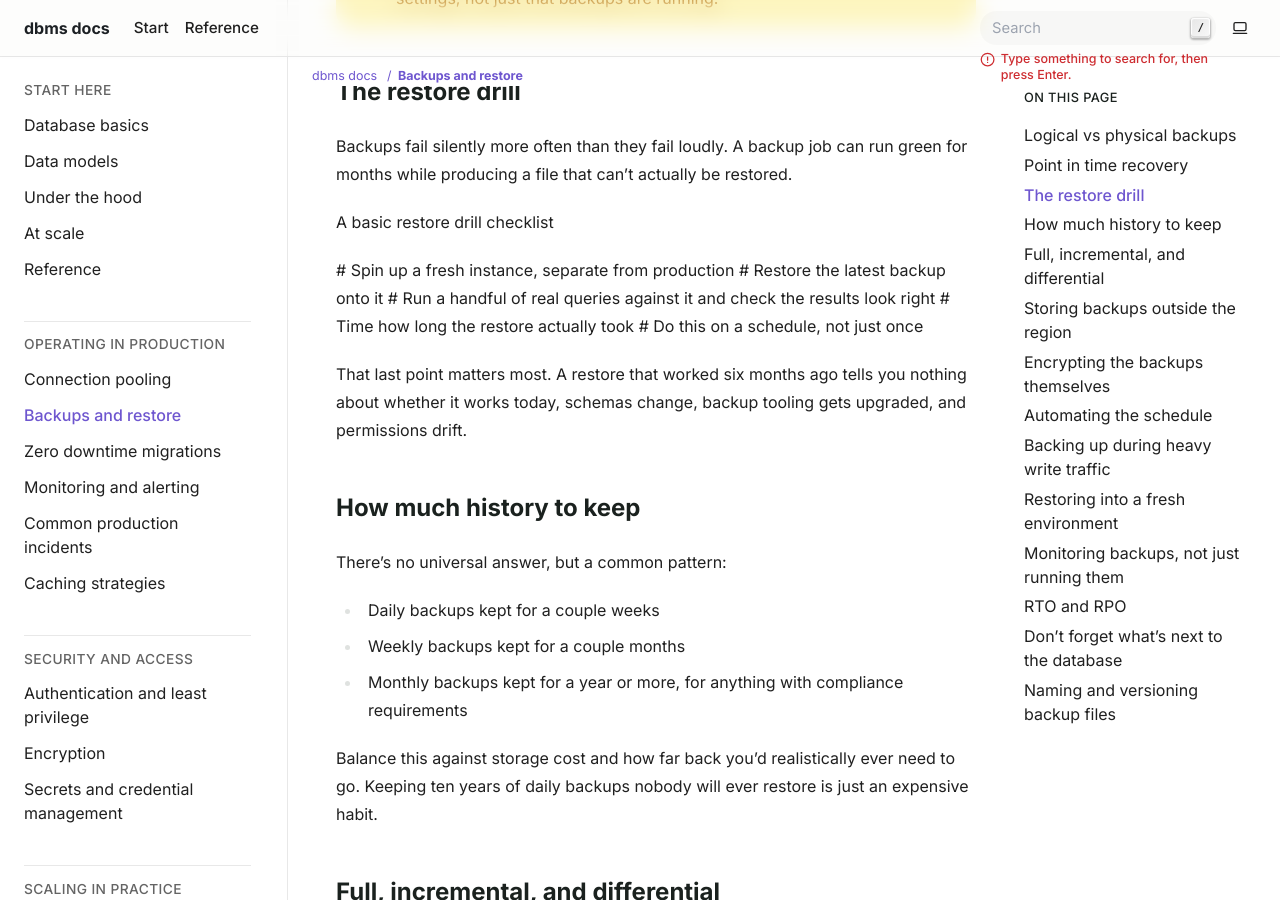
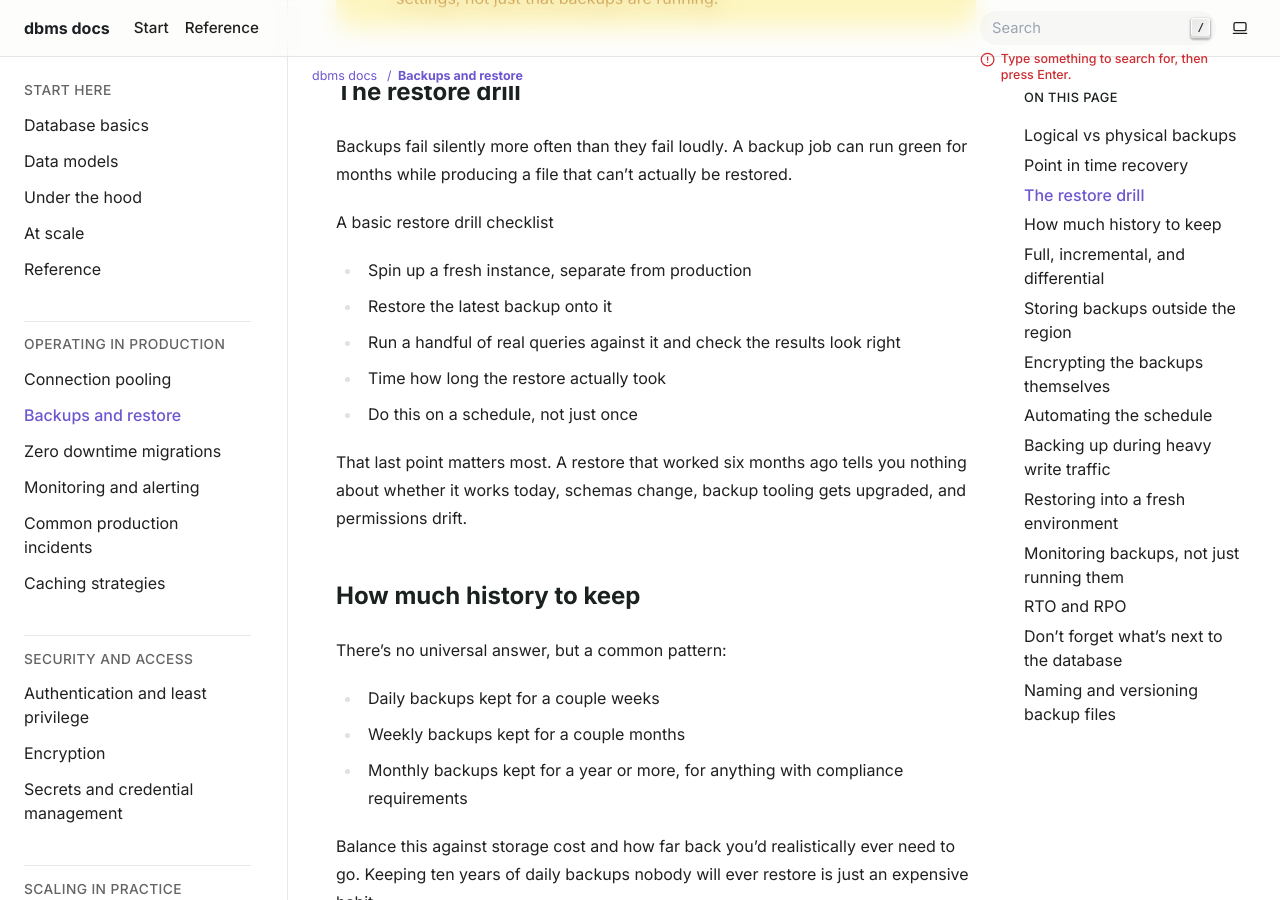
Before and after one commit to musix787-sketch/databases, a Sphinx documentation site: the page built from source/backups-restore.rst, in a window 1280 px wide and 900 px high, scrolled down 1180 px. Built offline with Sphinx 7.4.7, drawn with Linux system fonts in a browser that asks for light colours.

```diff
--- a/source/backups-restore.rst
+++ b/source/backups-restore.rst
@@ -61,11 +61,11 @@ green for months while producing a file that can't actually be restored.
 
 A basic restore drill checklist
 
-# Spin up a fresh instance, separate from production
-# Restore the latest backup onto it
-# Run a handful of real queries against it and check the results look right
-# Time how long the restore actually took
-# Do this on a schedule, not just once
+* Spin up a fresh instance, separate from production
+* Restore the latest backup onto it
+* Run a handful of real queries against it and check the results look right
+* Time how long the restore actually took
+* Do this on a schedule, not just once
 
 That last point matters most. A restore that worked six months ago tells you
 nothing about whether it works today, schemas change, backup tooling gets
```
